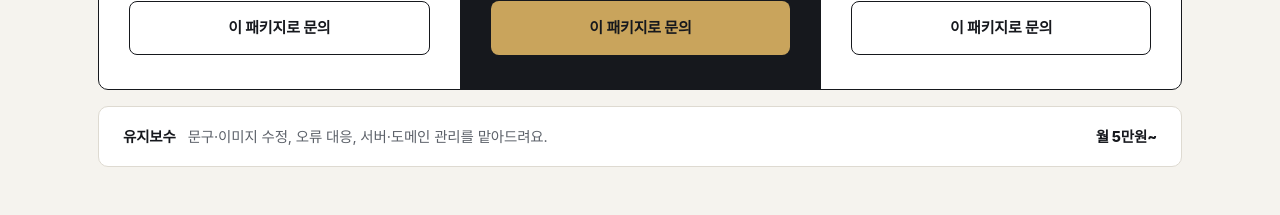
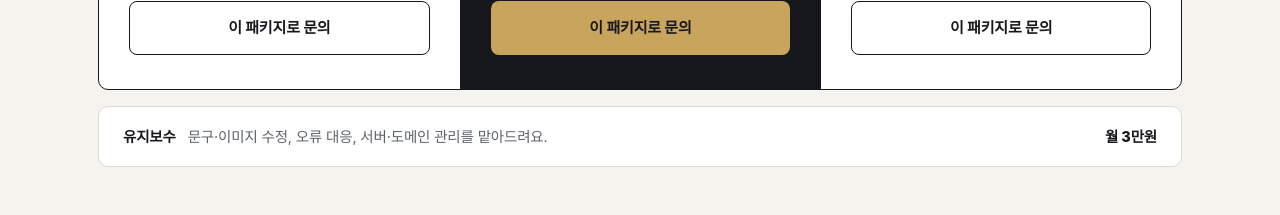
Before and after one commit to kyojin00/kyorang-www, a Next.js app: page / in a window 1280 px wide. Shown: the part 1520-1735 px from the top of the page. Built offline with nearby package versions, Linux system fonts and the light colour scheme; a web font is replaced by a local one.

Commit message:
유지보수 가격 월 3만원으로 수정
Co-Authored-By: Claude Opus 5.5 <noreply@anthropic.com>
Claude-Session: https://claude.ai/code/session_011SDeKAK3VFFfCiuMceXvoX

```diff
--- a/src/data/studio.ts
+++ b/src/data/studio.ts
@@ -69,7 +69,7 @@ export const PACKAGES: Package[] = [
 ]
 
 export const MAINTENANCE = {
-  price: '월 5만원~',
+  price: '월 3만원',
   desc: '문구·이미지 수정, 오류 대응, 서버·도메인 관리를 맡아드려요.',
 }
 
```
